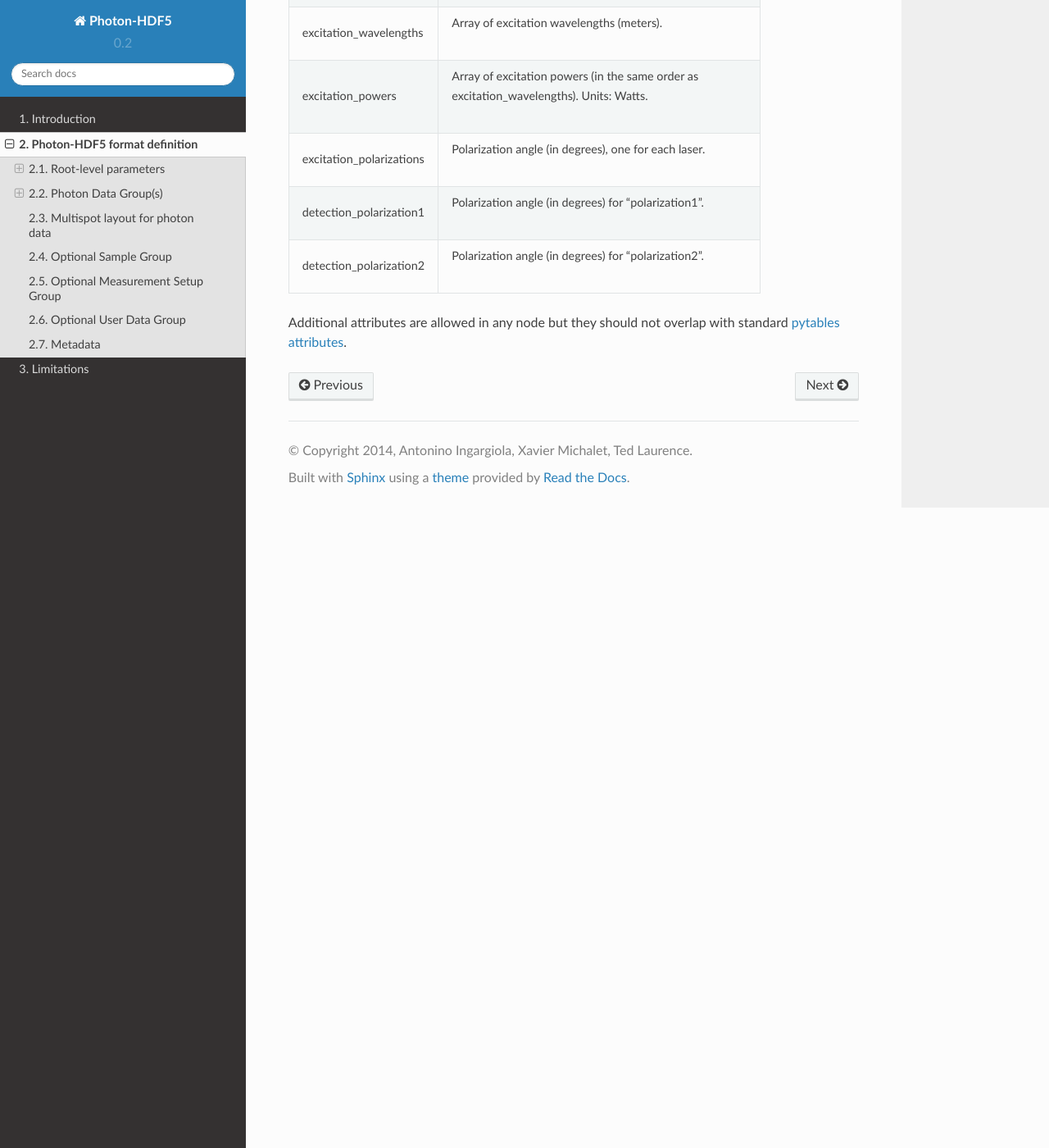
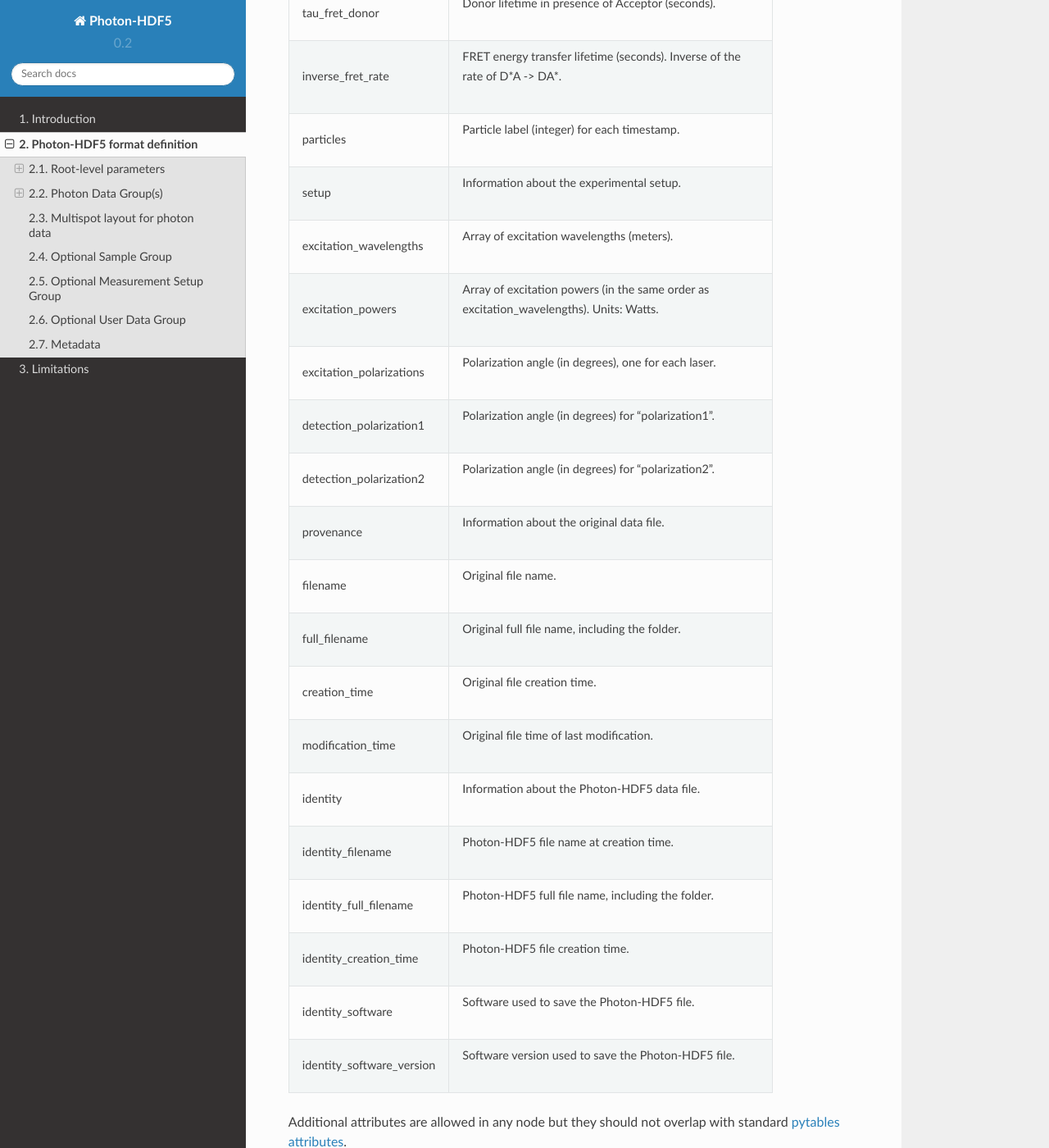
Before and after one commit to Photon-HDF5/photon-hdf5, a Sphinx documentation site: the page built from docs/phdata.rst, in a window 1280 px wide and 1400 px high, scrolled down 10398 px. Shown: the whole window at 82% size. Built offline with Sphinx 7.4.7 and the Read the Docs theme 2.0.0, drawn with Linux system fonts in a browser that asks for light colours; some of the changed text lies outside the part shown.

Commit message:
Update the table containing the "official" field comments

```diff
--- a/docs/phdata.rst
+++ b/docs/phdata.rst
@@ -415,12 +415,15 @@ num_polariz_ch              | Number of different polarization in the detection
                             | channels. The value is 1 if no polarization selection is
                             | performed and 2 if two orthogonal polarizations are
                             | recorded.
+num_detectors               | Total number of detector pixels used in the measurement.
+acquisition_time            | Measurement duration in seconds.
 lifetime                    | If True (or 1) the data contains nanotimes from TCSPC
                             | hardware
 alex                        | If True (or 1) the file contains ALternated EXcitation
                             | data.
-alex_period                 | The duration of the excitation alternation using the same
-                            | units as the timestamps.
+alex_period                 | The duration of the us-ALEX excitation alternation in the
+                            | same units as the timestamps.
+laser_pulse_rate            | The laser(s) pulse rate in Hertz.
 alex_period_donor           | Start and stop values identifying the donor emission
                             | period.
 alex_period_acceptor        | Start and stop values identifying the acceptor emission
@@ -450,12 +453,24 @@ tau_fret_donor              | Donor lifetime in presence of Acceptor (seconds).
 inverse_fret_rate           | FRET energy transfer lifetime (seconds). Inverse of the
                             | rate of D*A -> DA*.
 particles                   | Particle label (integer) for each timestamp.
+setup                       | Information about the experimental setup.
 excitation_wavelengths      | Array of excitation wavelengths (meters).
 excitation_powers           | Array of excitation powers (in the same order as
                             | excitation_wavelengths). Units: Watts.
 excitation_polarizations    | Polarization angle (in degrees), one for each laser.
 detection_polarization1     | Polarization angle (in degrees) for "polarization1".
 detection_polarization2     | Polarization angle (in degrees) for "polarization2".
+provenance                  | Information about the original data file.
+filename                    | Original file name.
+full_filename               | Original full file name, including the folder.
+creation_time               | Original file creation time.
+modification_time           | Original file time of last modification.
+identity                    | Information about the Photon-HDF5 data file.
+identity_filename           | Photon-HDF5 file name at creation time.
+identity_full_filename      | Photon-HDF5 full file name, including the folder.
+identity_creation_time      | Photon-HDF5 file creation time.
+identity_software           | Software used to save the Photon-HDF5 file.
+identity_software_version   | Software version used to save the Photon-HDF5 file.
 =========================   ==================================================================
 
 Additional attributes are allowed in any node but they should not
```
